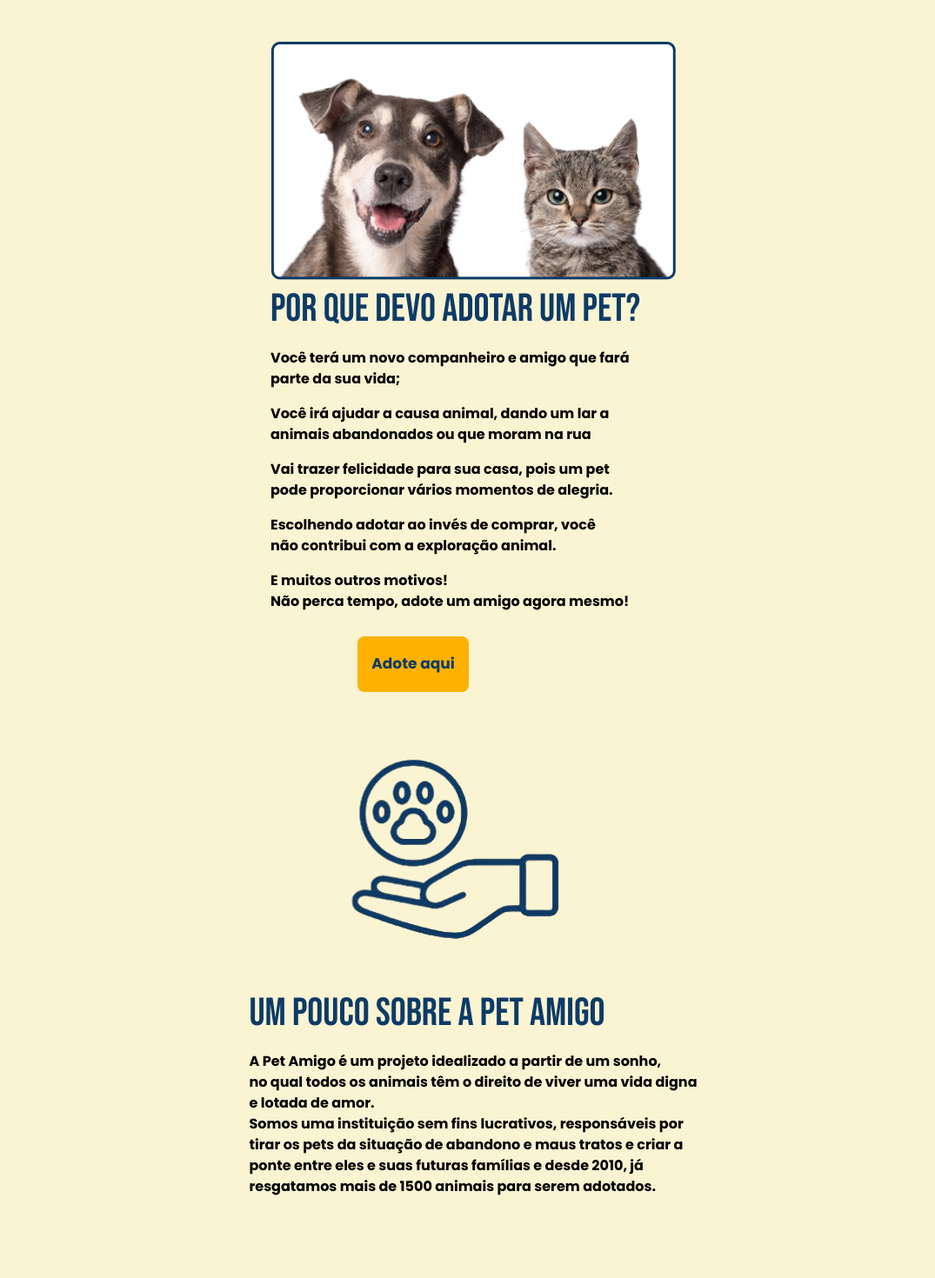
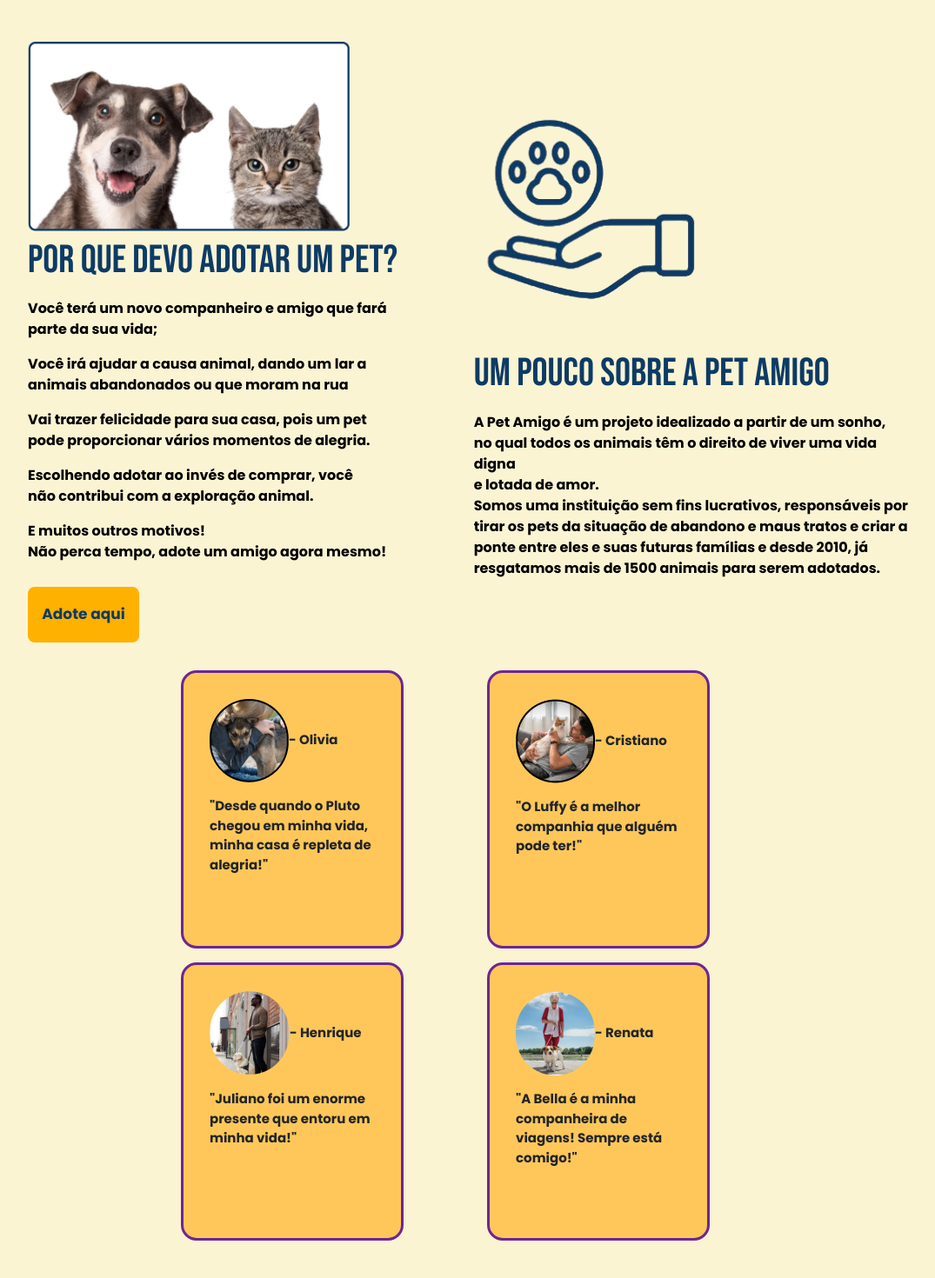
Before and after one commit to GuilhermeRodrigues123/Site-Pet-Amigo, a React (Create React App) app: page /home in a window 1280 px wide. Shown: the part 760-2230 px from the top of the page at 87% size, without its empty margins (96-1171 px from the left). Built offline with nearby package versions, Linux system fonts and the light colour scheme.

Commit message:
responsividade da home

```diff
--- a/src/pages/Home/Home.js
+++ b/src/pages/Home/Home.js
@@ -35,7 +35,7 @@
 
             <div className="homeMom">
                 <div className="textHome">
-                    <img src="/images/petHomeimg.png"></img>
+                    <img className="img1" src="/images/petHomeimg.png"></img>
                     <div className="titHome">Por que devo adotar um pet?</div>
                     <p>Você terá um novo companheiro e amigo que fará <br /> parte da sua vida;</p>
                     <p>Você irá ajudar a causa animal, dando um lar a <br /> animais abandonados ou que moram na rua</p>
--- a/src/pages/Home/home.css
+++ b/src/pages/Home/home.css
@@ -51,11 +51,10 @@
 
 .homeMom {
     display: flex;
+    flex-direction: column;
     align-items: center;
     column-gap: 50px;
-    display: flex;
     justify-content: center;
-    flex-wrap: wrap;
 }
 
 .textHome {
@@ -68,17 +67,23 @@
 }
 
 .textHome2 {
-
     align-self: center;
     font-family: 'Poppins', sans-serif;
     font-size: 1rem;
-    margin-top: 6%;
+    margin-top: 10vh;
     color: #000000;
+    column-gap: 50px;
 }
 
+.img1{
+    max-width:80%;
+    object-fit: contain;
+    align-self: center;
+}
 .img2 {
+    max-width:80%;
     object-fit: contain;
-    margin-left: 20%;
+    align-self: center;
 }
 
 .homeButton {
@@ -92,36 +97,50 @@
     border-radius: 8px;
     color: #0D3B66;
     margin-top: 12px;
-    margin-left: 100px;
     border: 0px;
 }
 
 .cardMom {
     justify-content: center;
-    margin-top: 10%;
-    margin-left: 10%;
-    margin-right: 10%;
+    column-gap: 5%;
 }
 
 .cardHome {
-
+    margin-top: 5%;
     padding: 30px;
-    width: 40vh;
-    height: 50vh;
+    width: 20rem;
+    height: 20rem;
+    max-width: 80%;
     background-color: #FFC759;
     border-radius: 18px;
     font-size: 17px;
     font-family: 'Poppins', sans-serif;
     border: 3px solid #6E2594;
-    margin-left: 3%;
-    margin-right: 3%;
-    margin-top: 3%;
 
 }
-
+@media (min-width: 800px) {
+    .cardMom{
+        display: grid;
+        grid-template-columns: auto auto;
+    }
+    .cardHome{
+        font-size: 15px;
+        margin-top: 5%;
+    }
+}
+@media (min-width: 1000px) {
+    .homeMom{
+        flex-direction: row;
+    }
+}
 @media (max-width: 500px) {
+    .paginaCarrossel{
+        display: none;
+    }
     .cardMom {
         flex-direction: column;
+        max-width:90%;
+        font-size: 12px;
     }
 
     .homeMom {
@@ -129,8 +148,8 @@
     }
 
     .cardHome {
-        min-width: 40vh;
-        min-height: 50vh;
-        margin-top: 3%;
+        max-width:100%;
+        font-size: 15px;
+        margin-top: 5%;
     }
 }
```
